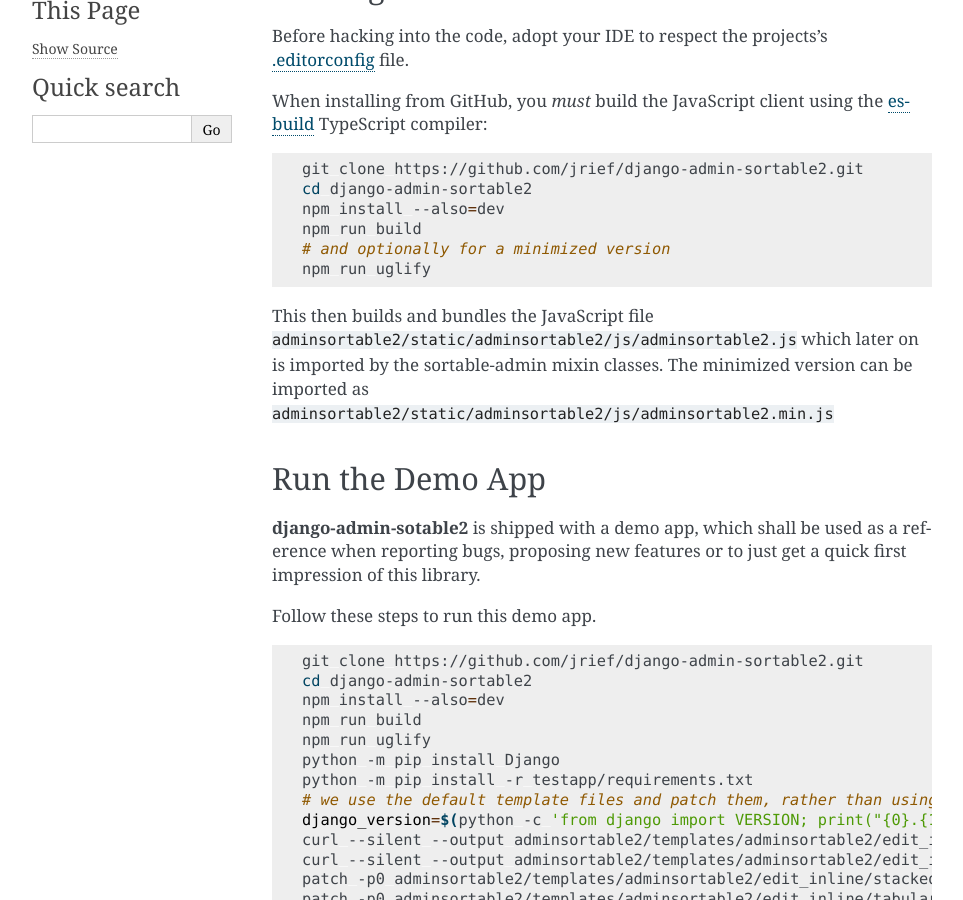
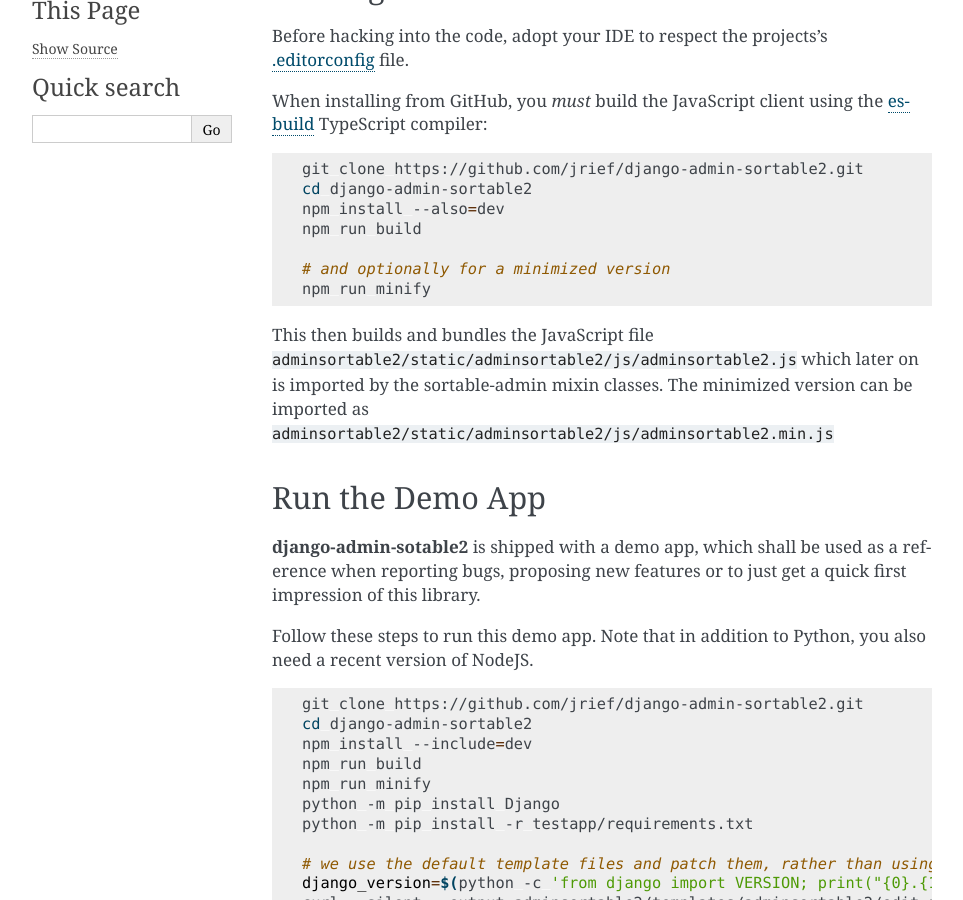
Before and after one commit to jrief/django-admin-sortable2, a Sphinx documentation site: the page built from docs/source/contributing.rst, in a window 1280 px wide and 900 px high, scrolled down 280 px. Shown: the whole window, without its empty margins (148-1111 px from the left). Built offline with Sphinx 7.4.7, drawn with Linux system fonts in a browser that asks for light colours.

Commit message:
adopt documentation to use terser

```diff
--- a/docs/source/contributing.rst
+++ b/docs/source/contributing.rst
@@ -27,8 +27,9 @@
 	cd django-admin-sortable2
 	npm install --also=dev
 	npm run build
+
 	# and optionally for a minimized version
-	npm run uglify
+	npm run minify
 
 This then builds and bundles the JavaScript file
 ``adminsortable2/static/adminsortable2/js/adminsortable2.js`` which later on is imported by the
@@ -45,23 +46,26 @@
 **django-admin-sotable2** is shipped with a demo app, which shall be used as a reference when
 reporting bugs, proposing new features or to just get a quick first impression of this library.
 
-Follow these steps to run this demo app.
+Follow these steps to run this demo app. Note that in addition to Python, you also need a recent
+version of NodeJS.
 
 .. code:: bash
 
 	git clone https://github.com/jrief/django-admin-sortable2.git
 	cd django-admin-sortable2
-	npm install --also=dev
+	npm install --include=dev
 	npm run build
-	npm run uglify
+	npm run minify
 	python -m pip install Django
 	python -m pip install -r testapp/requirements.txt
+
 	# we use the default template files and patch them, rather than using our own modified one
 	django_version=$(python -c 'from django import VERSION; print("{0}.{1}".format(*VERSION))')
 	curl --silent --output adminsortable2/templates/adminsortable2/edit_inline/stacked-django-$django_version.html https://raw.githubusercontent.com/django/django/stable/$django_version.x/django/contrib/admin/templates/admin/edit_inline/stacked.html
 	curl --silent --output adminsortable2/templates/adminsortable2/edit_inline/tabular-django-$django_version.html https://raw.githubusercontent.com/django/django/stable/$django_version.x/django/contrib/admin/templates/admin/edit_inline/tabular.html
 	patch -p0 adminsortable2/templates/adminsortable2/edit_inline/stacked-django-$django_version.html patches/stacked-django-4.0.patch
 	patch -p0 adminsortable2/templates/adminsortable2/edit_inline/tabular-django-$django_version.html patches/tabular-django-4.0.patch
+
 	cd testapp
 	./manage.py migrate
 	./manage.py loaddata fixtures/data.json
```
Also changed, not shown: README.md (+2 -1 lines).
